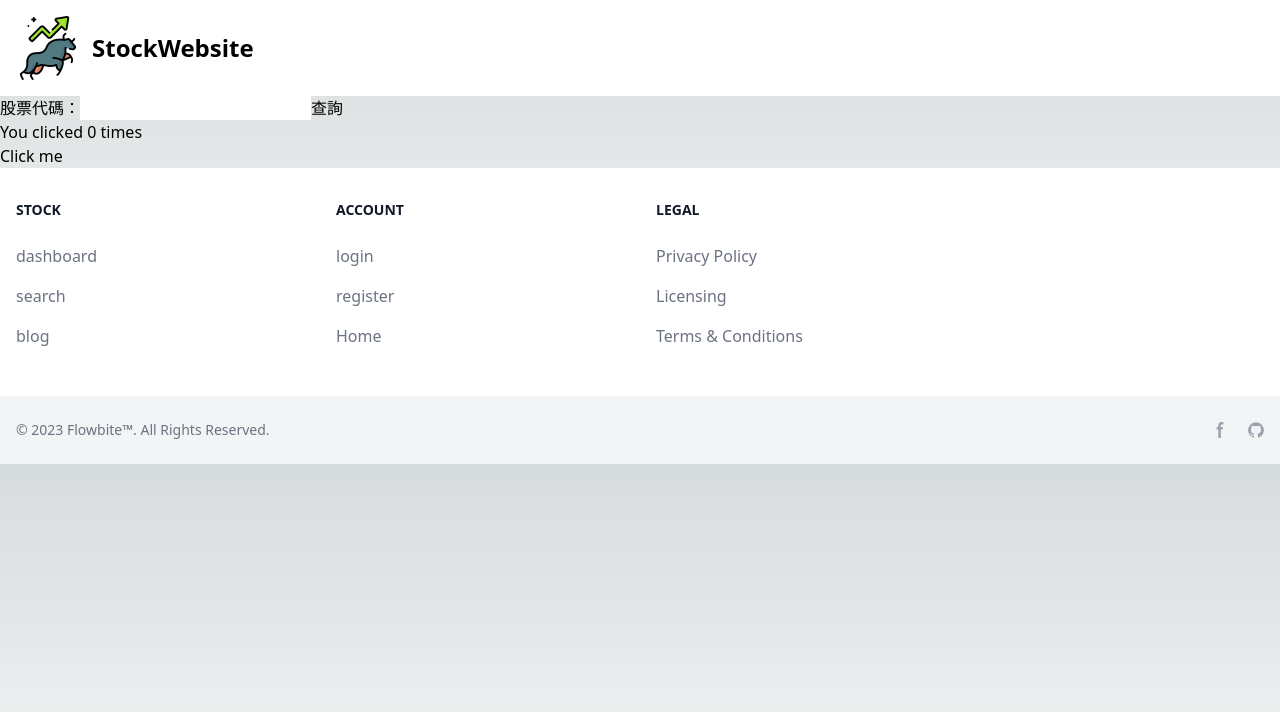
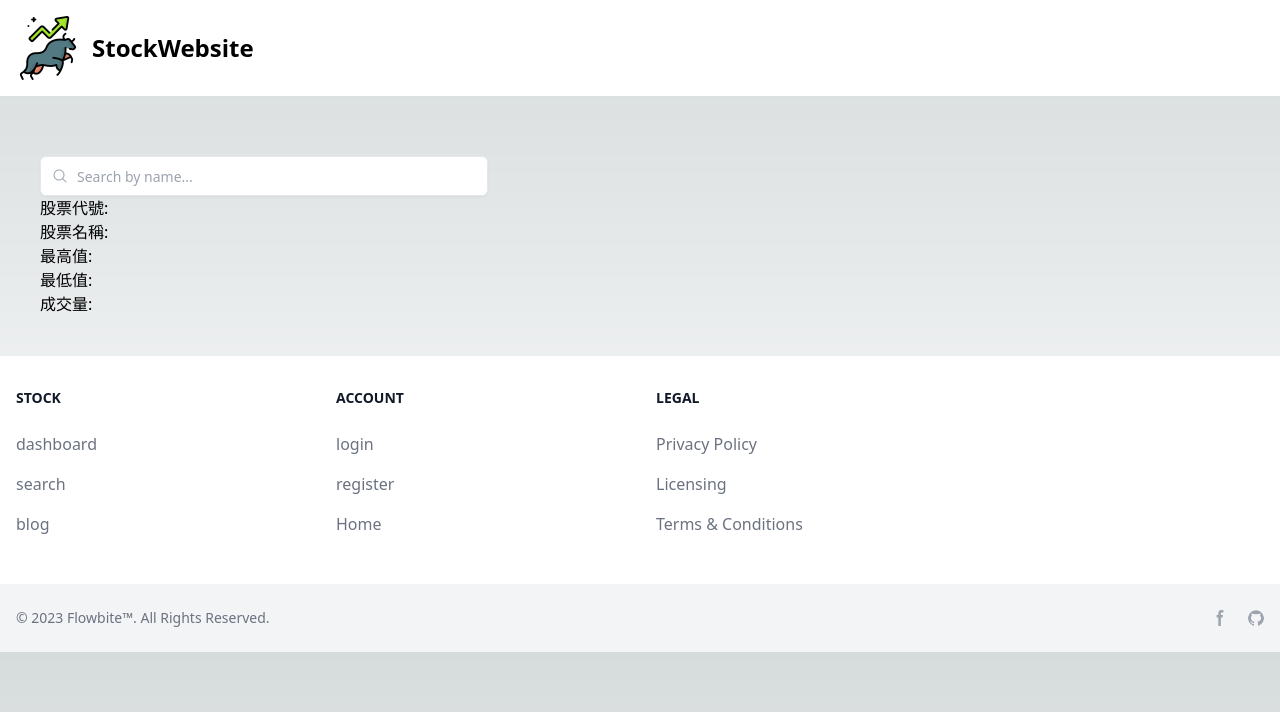
Before and after one commit to Jeffrey-Pai/my-next-app, a Next.js app: page /search in a window 1280 px wide. Shown: the top 712 px of the page. Built offline with nearby package versions, Linux system fonts and the light colour scheme.

Commit message:
add search stock function

```diff
--- a/app/search/page.tsx
+++ b/app/search/page.tsx
@@ -1,82 +1,43 @@
-'use client'
-import React, { useState } from 'react'
+import Search from '../../components/search'
 
-async function getData(searchStockId: string) {
-  const res = await fetch(
-    `https://mis.twse.com.tw/stock/api/getStockInfo.jsp?json=1&delay=0&ex_ch=tse_${searchStockId}.tw`
-  )
 
-  if (!res.ok) {
-    throw new Error('Failed to fetch data')
+export default async function IndexPage({
+  searchParams
+}: {
+  searchParams: { q: string };
+}) {
+  const search = searchParams.q ?? '';
+  let stockId, stockName, stockHigh, stockLow, stockVol;
+  if(search!= ''){
+    const res = await fetch(
+      `https://mis.twse.com.tw/stock/api/getStockInfo.jsp?json=1&delay=0&ex_ch=tse_${search}.tw`
+    );
+    const data = await res.json()
+   stockId = data.msgArray[0].c
+   stockName = data.msgArray[0].n
+   stockHigh = data.msgArray[0].h
+   stockLow = data.msgArray[0].l
+   stockVol = data.msgArray[0].v
+  }
+  else {
+     stockId = '';
+     stockName = '';
+     stockHigh = '';
+     stockLow = '';
+     stockVol = '';
   }
 
-  return res.json()
-}
 
-export default function Page() {
-  const [searchStockId, setSearchStockId] = useState('')
-  const [stockHigh, setStockHigh] = useState(null)
-  const [stockLow, setStockLow] = useState(null)
-  const [count, setCount] = useState(0)
-
-  const handleInputChange = (event: {
-    target: { value: React.SetStateAction<string> }
-  }) => {
-    setSearchStockId(event.target.value)
-  }
-
-  const handleSearch = async () => {
-    try {
-      const data = await getData(searchStockId)
-      const stockId = data.msgArray[0].c
-      const stockName = data.msgArray[0].n
-      const stockHigh = data.msgArray[0].h
-      const stockLow = data.msgArray[0].l
-
-      // 在這裡處理取得的資料
-      console.log('Stock ID:', stockId)
-      console.log('Stock Name:', stockName)
-      console.log('stockHigh:', stockHigh)
-      console.log('stockLow:', stockLow)
-
-      // 更新狀態
-      setStockHigh(stockHigh)
-      setStockLow(stockLow)
-    } catch (error) {
-      console.error('Error fetching data:', error)
-      // 處理錯誤，例如顯示錯誤訊息給使用者
-    }
-  }
 
   return (
-    <main>
-      <div>
-        <label>
-          股票代碼：
-          <input
-            type="text"
-            value={searchStockId}
-            onChange={handleInputChange}
-          />
-        </label>
-        <button onClick={handleSearch}>查詢</button>
-      </div>
-      {stockHigh !== null && stockLow !== null && (
-        <div>
-          <label>
-            最高值：
-            <input type="text" value={stockHigh} onChange={handleInputChange} />
-          </label>
-          <label>
-            最低值：
-            <input type="text" value={stockLow} onChange={handleInputChange} />
-          </label>
-        </div>
-      )}
-      <div>
-        <p>You clicked {count} times</p>
-        <button onClick={() => setCount(count + 1)}>Click me</button>
-      </div>
+    <main className="p-4 md:p-10 mx-auto max-w-7xl">
+
+      <Search />
+        <p>股票代號:{stockId}</p>
+        <p>股票名稱:{stockName}</p>
+        <p>最高值:{stockHigh}</p>
+        <p>最低值:{stockLow}</p>
+        <p>成交量:{stockVol}</p>
     </main>
-  )
+  );
 }
--- /dev/null
+++ b/components/search.tsx
@@ -0,0 +1,77 @@
+'use client';
+import { MagnifyingGlassIcon } from '@heroicons/react/24/solid';
+import { usePathname, useRouter } from 'next/navigation';
+import { useTransition } from 'react';
+
+export default function Search({ disabled }: { disabled?: boolean }) {
+  const { replace } = useRouter();
+  const pathname = usePathname();
+  const [isPending, startTransition] = useTransition();
+
+  function handleSearch(term: string) {
+    const params = new URLSearchParams(window.location.search);
+    if (term) {
+      params.set('q', term);
+    } else {
+      params.delete('q');
+    }
+
+    startTransition(() => {
+      replace(`${pathname}?${params.toString()}`);
+    });
+  }
+
+  return (
+    <div className="relative mt-5 max-w-md">
+      <label htmlFor="search" className="sr-only">
+        Search
+      </label>
+      <div className="rounded-md shadow-sm">
+        <div
+          className="pointer-events-none absolute inset-y-0 left-0 flex items-center pl-3"
+          aria-hidden="true"
+        >
+          <MagnifyingGlassIcon
+            className="mr-3 h-4 w-4 text-gray-400"
+            aria-hidden="true"
+          />
+        </div>
+        <input
+          type="text"
+          name="search"
+          id="search"
+          disabled={disabled}
+          className="h-10 block w-full rounded-md border border-gray-200 pl-9 focus:border-indigo-500 focus:ring-indigo-500 sm:text-sm"
+          placeholder="Search by name..."
+          spellCheck={false}
+          onChange={(e) => handleSearch(e.target.value)}
+        />
+      </div>
+
+      {isPending && (
+        <div className="absolute right-0 top-0 bottom-0 flex items-center justify-center">
+          <svg
+            className="animate-spin -ml-1 mr-3 h-5 w-5 text-gray-700"
+            xmlns="http://www.w3.org/2000/svg"
+            fill="none"
+            viewBox="0 0 24 24"
+          >
+            <circle
+              className="opacity-25"
+              cx="12"
+              cy="12"
+              r="10"
+              stroke="currentColor"
+              strokeWidth="4"
+            />
+            <path
+              className="opacity-75"
+              fill="currentColor"
+              d="M4 12a8 8 0 018-8V0C5.373 0 0 5.373 0 12h4zm2 5.291A7.962 7.962 0 014 12H0c0 3.042 1.135 5.824 3 7.938l3-2.647z"
+            />
+          </svg>
+        </div>
+      )}
+    </div>
+  );
+}
```
